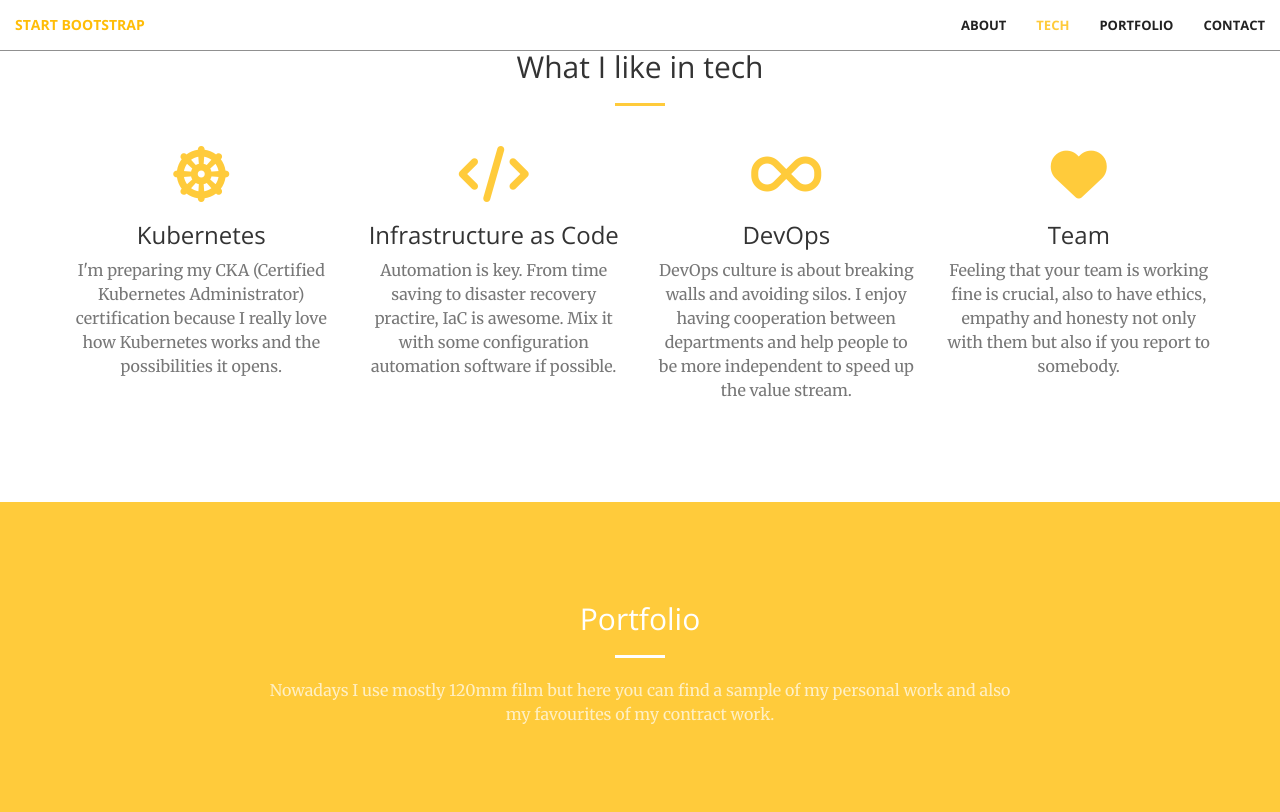
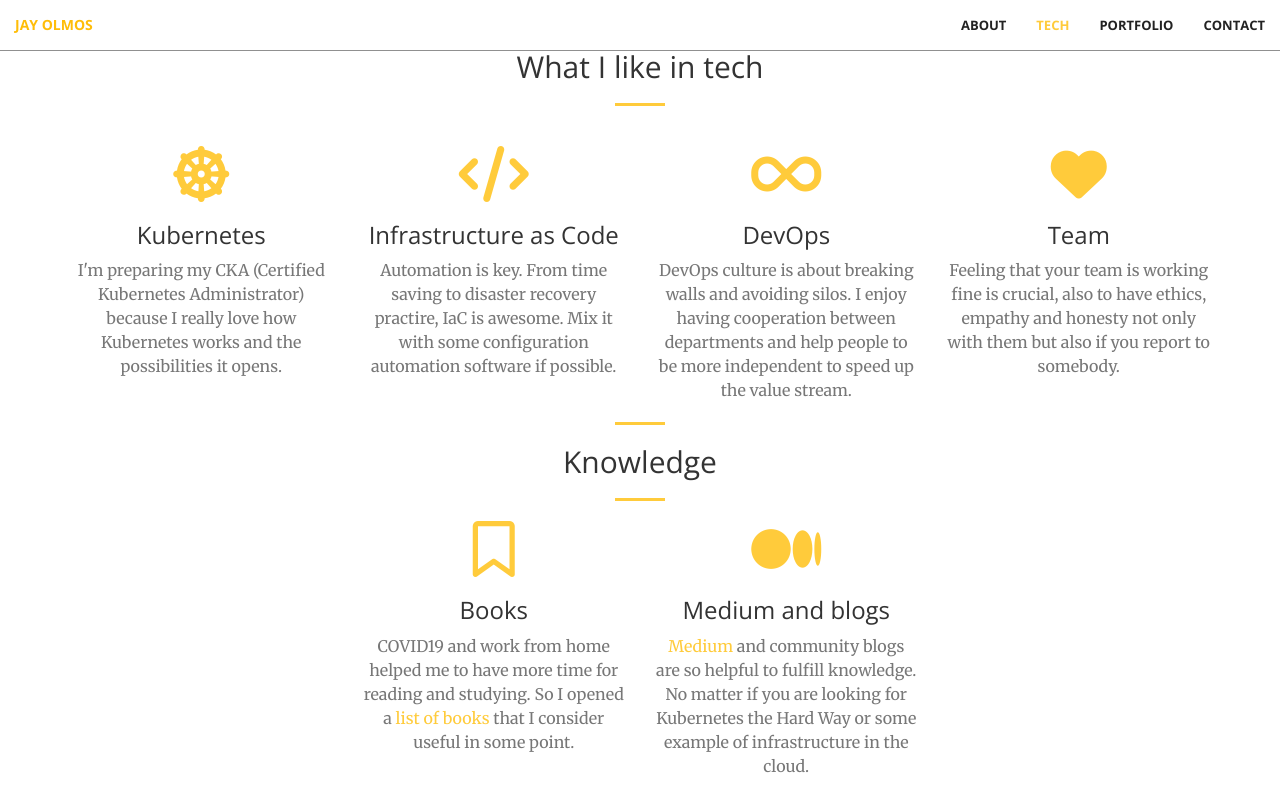
Before and after one commit to jayolmos/wen, a Jekyll site: the page built from index.markdown, in a window 1280 px wide and 900 px high, scrolled down 1556 px, cut to the strip 0-842 px from the top of the window. Shown: the top 812 px of the strip. Built offline with Jekyll 4.4.1, drawn with Linux system fonts in a browser that asks for light colours; nearby versions of some CDN libraries; some of the changed text lies outside the part shown.

Commit message:
update, idk final

```diff
--- a/_includes/call-to-action.html
+++ b/_includes/call-to-action.html
@@ -1,18 +1,18 @@
 <section class="bg-primary" id="about">
     <div class="container">
         <div class="row">
-            <div class="col-lg-8 col-lg-offset-2 text-center">
-                <h2 class="section-heading">Who am I?</h2>
+            <div class="col-lg-8 col-lg-offset-2 text-center ">
+                <h2 class="section-heading ">Who am I?</h2>
                 <hr class="light">
-                <p class="text-faded">
+                <p class="text-faded text-justify col-lg-offset-1">
                     Since I can remember I've been in love with art: cinema, photography, painting.<br>
                     But also I've been in love with technology and how things work.<br>
                     That's why I was a SysAdmin until 2014 when my other passion came into play.<br><br>
                     From 2013 to 2018 I worked for my own project as a photographer: <b>Pictob</b>.<br>
                     I went from solo to have a team of 4 photographers, the whole project was based on automation; something better learnt in my engineering work experience.<br>
                     We had clients such as UberEats Spain, Take Eat Easy, Real Madrid (theclubme agency), Pernod Ricard Spain, and several small businesses around Spain.</p>
-                    <p>Since 2018 I’m back in the game as a <b>SRE / DevOps / SysAdmin.</b></p>
-                <a href="#tech" class="btn btn-default btn-xl page-scroll">What a ride!</a>
+                    <p class="text-justify col-lg-offset-1">Since 2018 I’m back in the game as a <b>SRE / DevOps / SysAdmin.</b></p>
+                <a href="#tech" class="btn btn-default btn-xl page-scroll ">What a ride!</a>
             </div>
         </div>
     </div>
--- a/_includes/contact.html
+++ b/_includes/contact.html
@@ -23,3 +23,8 @@
         </div>
     </div>
 </section>
+<aside class="bg-dark">
+    <div class="container text-center">
+            <p class="text-faded">Made with love and some tools: <br><a href="https://jekyllrb.com">Jekyll</a> + <a href="https://github.com/volny/creative-theme-jekyll">Creative theme</a> + <a href="https://www.netlify.com/">netlify</a></h2>
+    </div>
+</aside>
--- a/_includes/head.html
+++ b/_includes/head.html
@@ -30,4 +30,7 @@
         <script src="https://oss.maxcdn.com/libs/respond.js/1.4.2/respond.min.js"></script>
     <![endif]-->
 
+    <link rel="icon" type="image/png" sizes="32x32" href="/favicon-32x32.png">
+    <link rel="icon" type="image/png" sizes="96x96" href="/favicon-96x96.png">
+    <link rel="icon" type="image/png" sizes="16x16" href="/favicon-16x16.png">
 </head>
--- a/_includes/nav.html
+++ b/_includes/nav.html
@@ -8,7 +8,7 @@
                 <span class="icon-bar"></span>
                 <span class="icon-bar"></span>
             </button>
-            <a class="navbar-brand page-scroll" href="#page-top">Start Bootstrap</a>
+            <a class="navbar-brand page-scroll" href="#page-top">JAY OLMOS</a>
         </div>
 
         <!-- Collect the nav links, forms, and other content for toggling -->
--- a/_includes/portfolio.html
+++ b/_includes/portfolio.html
@@ -113,7 +113,7 @@
                                 Food
                             </div>
                             <div class="project-name">
-                                Take Eat Easy
+                                Tates
                             </div>
                         </div>
                     </div>
@@ -128,7 +128,7 @@
                                 Food
                             </div>
                             <div class="project-name">
-                                Tates
+                                La Gabinoteca / Take Eat Easy
                             </div>
                         </div>
                     </div>
--- a/_includes/services.html
+++ b/_includes/services.html
@@ -13,7 +13,7 @@
                 <div class="service-box">
                     <i class="fas fa-4x fa-dharmachakra wow bounceIn text-primary"></i>
                     <h3>Kubernetes</h3>
-                    <p class="text-muted">I'm preparing my CKA (Certified Kubernetes Administrator) certification because I really love how Kubernetes works and the possibilities it opens.</p>
+                    <p class="text-muted">I'm preparing my CKA (Certified Kubernetes Administrator) because I really love how Kubernetes works and the possibilities it opens.</p>
                 </div>
             </div>
             <div class="col-lg-3 col-md-6 text-center">
@@ -39,4 +39,52 @@
             </div>
         </div>
     </div>
+        <div>
+            <hr class="primary">
+        </div>
+        <div class="container">
+            <div class="row">
+                <div class="col-lg-12 text-center">
+                    <h2 class="section-heading">Knowledge</h2>
+                    <hr class="primary">
+                </div>
+            </div>
+        </div>
+        <div class="container">
+            <div class="row">
+
+                <div class="col-lg-3 col-md-6 col-xs-offset-3 text-center">
+                    <i class="far fa-4x fa-bookmark wow bounceIn text-primary"></i>
+                    <h3>Books</h3>
+                    <p class="text-muted">COVID19 and work from home helped me to have more time for reading and studying. So I opened a <a href="https://www.notion.so/jayolmos/22777b919e424521b799f294ca7f5ac4?v=c465d0a70fdf4e1cb8b50c96ef12f0de">list of books</a> that I consider useful in some point.</p>
+                </div>
+                <div class="col-lg-3  text-center">
+                    <i class="fab fa-4x fa-medium wow bounceIn text-primary"></i>
+                    <h3>Medium and blogs</h3>
+                    <p class="text-muted"><a href="https://medium.com/@jayolmos/has-recommended">Medium</a> and community blogs are so helpful to fulfill knowledge. No matter if you are looking for Kubernetes the Hard Way or some example of infrastructure in the cloud.</p>
+                </div>
+        </div>
+            <!-- <div class="col-lg-3 col-md-6 text-center">
+                <div class="service-box">
+                    <i class="fab fa-4x fa-medium wow bounceIn text-primary"></i>
+                    <h3>Medium & blogs</h3>
+                    <p class="text-muted"><a href="https://www.notion.so/jayolmos/22777b919e424521b799f294ca7f5ac4?v=c465d0a70fdf4e1cb8b50c96ef12f0de">Books</a></p>
+                </div>
+            </div>
+            <div class="col-lg-3 col-md-6 text-center">
+                <div class="service-box">
+                    <i class="fas fa-4x fa-coffee wow bounceIn text-primary" data-wow-delay=".3s"></i>
+                    <h3>Coffee</h3>
+                    <p class="text-muted">Coffee is life.</p>
+                </div>
+            </div>
+            <div class="col-lg-3 col-md-6 text-center">
+                <div class="service-box">
+                    <i class="fas fa-4x fa-dumbbell wow bounceIn text-primary" data-wow-delay=".3s"></i>
+                    <h3>Crossfit</h3>
+                    <p class="text-muted">Crossfit is life.</p>
+                </div>
+            </div> -->
+        </div>
+    </div>
 </section>
```
Also changed, not shown: favicon-16x16.png (added), favicon-32x32.png (added), favicon-96x96.png (added), favicon.ico (added), img/portfolio/7.jpg, img/portfolio/8.jpg.
